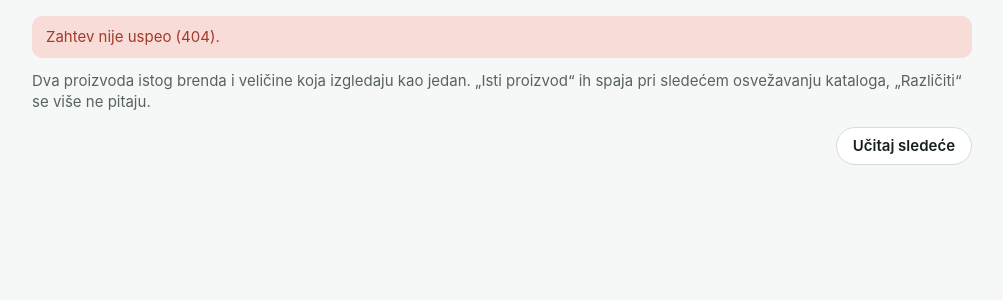
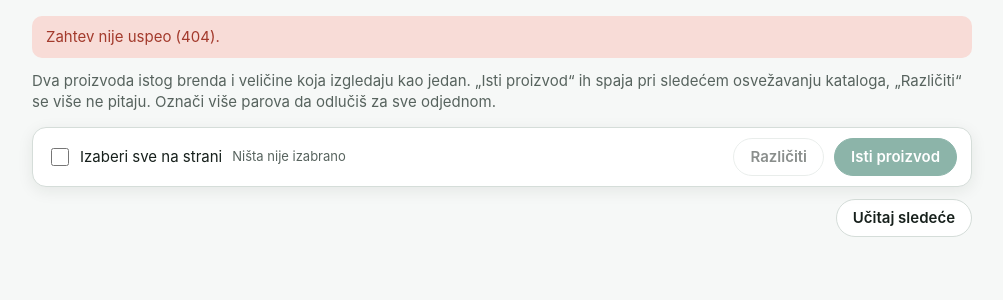
Before and after one commit to Milki19/pametna-kupovina, a web app: page /admin/index.html in a window 1280 px wide. Shown: the part 96-396 px from the top of the page, without its empty margins (138-1141 px from the left). Run offline with its HTML, style and script files only (its server is not run), Linux system fonts and the light colour scheme; data that the repository does not hold is empty; some of the project's set-up classes (security, data sources, template engines, error pages and the like) are left out, and stand-ins take their place; database files in the repository are not loaded.

Commit message:
Show the exact look-alike count in admin and decide many pairs at once
Co-Authored-By: Claude Opus 5.5 (1M context) <noreply@anthropic.com>
Claude-Session: https://claude.ai/code/session_01YMfEGj16WusUYioc4ybVdq

```diff
--- /dev/null
+++ b/pametna-kupovina-backend/src/main/java/rs/pametnakupovina/backend/dataquality/ProductMergeBatchResult.java
@@ -0,0 +1,4 @@
+package rs.pametnakupovina.backend.dataquality;
+
+public record ProductMergeBatchResult(int decided, String decision, String message) {
+}
--- /dev/null
+++ b/pametna-kupovina-backend/src/main/java/rs/pametnakupovina/backend/dataquality/ProductMergeSuggestionCount.java
@@ -0,0 +1,5 @@
+package rs.pametnakupovina.backend.dataquality;
+
+/** How many look-alike pairs wait for the owner, all of them, not one page. */
+public record ProductMergeSuggestionCount(long total) {
+}
--- a/pametna-kupovina-backend/src/main/resources/static/admin/index.html
+++ b/pametna-kupovina-backend/src/main/resources/static/admin/index.html
@@ -122,6 +122,25 @@
     .row .actions { justify-content: flex-start; }
   }
   pre { white-space: pre-wrap; word-break: break-word; font-size: 12px; margin: 8px 0 0; }
+  .select-bar {
+    position: sticky;
+    bottom: 12px;
+    z-index: 1;
+    display: flex;
+    align-items: center;
+    gap: 10px;
+    flex-wrap: wrap;
+    background: var(--surface);
+    border: 1px solid var(--line);
+    border-radius: 14px;
+    padding: 10px 14px;
+    margin: 12px 0;
+    box-shadow: 0 4px 16px rgba(23, 32, 28, .08);
+  }
+  .select-bar .grow { flex: 1; }
+  .select-bar label, .card-head label { display: inline-flex; align-items: center; gap: 8px; cursor: pointer; }
+  input[type="checkbox"] { width: 18px; height: 18px; accent-color: var(--primary); }
+  .card.selected { border-color: var(--primary); box-shadow: 0 0 0 1px var(--primary); }
 </style>
 </head>
 <body>
@@ -145,8 +164,16 @@
   <div id="error" class="banner error" hidden></div>
 
   <section id="tab-duplicates">
-    <p class="intro">Dva proizvoda istog brenda i veličine koja izgledaju kao jedan. „Isti proizvod“ ih spaja pri sledećem osvežavanju kataloga, „Različiti“ se više ne pitaju.</p>
+    <p class="intro">Dva proizvoda istog brenda i veličine koja izgledaju kao jedan. „Isti proizvod“ ih spaja pri sledećem osvežavanju kataloga, „Različiti“ se više ne pitaju. Označi više parova da odlučiš za sve odjednom.</p>
+    <p class="meta" id="duplicates-total"></p>
     <div id="duplicates"></div>
+    <div class="select-bar" id="duplicates-bar" hidden>
+      <label><input type="checkbox" id="duplicates-all"> Izaberi sve na strani</label>
+      <span class="meta" id="duplicates-selected">Ništa nije izabrano</span>
+      <span class="grow"></span>
+      <button class="secondary" id="duplicates-different" disabled>Različiti</button>
+      <button class="primary" id="duplicates-same" disabled>Isti proizvod</button>
+    </div>
     <div class="actions"><button class="secondary" id="duplicates-more">Učitaj sledeće</button></div>
   </section>
 
@@ -264,23 +291,90 @@
   }
 
   // Isti proizvodi?
+  const DUPLICATES_PAGE = 50;
+  const selectedPairs = new Map();
+
+  function pairsWord(count) {
+    const lastTwo = count % 100;
+    const last = count % 10;
+    if (last === 1 && lastTwo !== 11) return 'par';
+    if (last >= 2 && last <= 4 && (lastTwo < 12 || lastTwo > 14)) return 'para';
+    return 'parova';
+  }
+
+  async function loadDuplicateCount() {
+    try {
+      const { total } = await api('/duplicates/count');
+      const shown = document.querySelectorAll('#duplicates .card').length;
+      document.getElementById('count-duplicates').textContent = total ? '(' + total + ')' : '';
+      document.getElementById('duplicates-total').textContent = total
+        ? 'Ukupno ' + total + ' ' + pairsWord(total) + ' čeka odluku, ovde je prikazano ' + shown + '.'
+        : '';
+    } catch (error) { /* the list shows the error */ }
+  }
+
+  function updateSelection() {
+    const count = selectedPairs.size;
+    const cards = document.querySelectorAll('#duplicates .card');
+    document.getElementById('duplicates-bar').hidden = cards.length === 0;
+    document.getElementById('duplicates-selected').textContent = count
+      ? 'Izabrano: ' + count + ' ' + pairsWord(count)
+      : 'Ništa nije izabrano';
+    const same = document.getElementById('duplicates-same');
+    const different = document.getElementById('duplicates-different');
+    same.disabled = count === 0;
+    different.disabled = count === 0;
+    same.textContent = count ? 'Svi isti proizvod (' + count + ')' : 'Isti proizvod';
+    different.textContent = count ? 'Svi različiti (' + count + ')' : 'Različiti';
+    const all = document.getElementById('duplicates-all');
+    all.checked = cards.length > 0 && count === cards.length;
+    all.indeterminate = count > 0 && count < cards.length;
+  }
+
   async function loadDuplicates() {
     const container = document.getElementById('duplicates');
     container.textContent = 'Učitavam…';
+    selectedPairs.clear();
     try {
-      const pairs = await api('/duplicates?limit=30');
+      const pairs = await api('/duplicates?limit=' + DUPLICATES_PAGE);
       showError(null);
       container.textContent = '';
-      document.getElementById('count-duplicates').textContent = pairs.length ? '(' + pairs.length + (pairs.length === 30 ? '+' : '') + ')' : '';
       if (!pairs.length) {
         container.append(el('p', { class: 'empty' }, 'Nema parova za pregled.'));
-        return;
       }
       for (const pair of pairs) container.append(duplicateCard(pair));
     } catch (error) {
       container.textContent = '';
       showError(error);
     }
+    updateSelection();
+    loadDuplicateCount();
+  }
+
+  async function decideSelected(same, button) {
+    const ids = [...selectedPairs.keys()];
+    if (!ids.length) return;
+    const bar = document.getElementById('duplicates-bar');
+    bar.querySelectorAll('button, input').forEach(control => { control.disabled = true; });
+    try {
+      const result = await api('/duplicates/decisions', {
+        method: 'POST',
+        body: JSON.stringify({ suggestionIds: ids, same })
+      });
+      showError(null);
+      for (const card of selectedPairs.values()) card.remove();
+      selectedPairs.clear();
+      toast(result.message);
+    } catch (error) {
+      showError(error);
+    }
+    bar.querySelectorAll('input').forEach(control => { control.disabled = false; });
+    if (!document.querySelector('#duplicates .card')) {
+      loadDuplicates();
+      return;
+    }
+    updateSelection();
+    loadDuplicateCount();
   }
 
   function side(item) {
@@ -292,16 +386,29 @@
 
   function duplicateCard(pair) {
     const card = el('div', { class: 'card' });
+    const checkbox = el('input', { type: 'checkbox', 'aria-label': 'Izaberi ovaj par' });
+    checkbox.addEventListener('change', () => {
+      if (checkbox.checked) selectedPairs.set(pair.id, card);
+      else selectedPairs.delete(pair.id);
+      card.classList.toggle('selected', checkbox.checked);
+      updateSelection();
+    });
     const decide = same => button => act(button,
       () => api('/duplicates/' + pair.id, { method: 'POST', body: JSON.stringify({ same }) }),
-      result => { card.remove(); toast(result.message); });
+      result => {
+        selectedPairs.delete(pair.id);
+        card.remove();
+        toast(result.message);
+        updateSelection();
+        loadDuplicateCount();
+      });
     const sameButton = el('button', { class: 'primary' }, 'Isti proizvod');
     const differentButton = el('button', { class: 'secondary' }, 'Različiti');
     sameButton.addEventListener('click', () => decide(true)(sameButton));
     differentButton.addEventListener('click', () => decide(false)(differentButton));
     card.append(
       el('div', { class: 'card-head' },
-        el('span', {}, [pair.brand, amount(pair.quantityValue, pair.baseUnit)].filter(Boolean).join(' · ')),
+        el('label', {}, checkbox, [pair.brand, amount(pair.quantityValue, pair.baseUnit)].filter(Boolean).join(' · ')),
         el('span', {}, 'sličnost naziva ' + Number(pair.score).toLocaleString('sr-RS', { maximumFractionDigits: 2 }))),
       el('div', { class: 'pair' }, side(pair.left), side(pair.right)),
       el('div', { class: 'actions' }, differentButton, sameButton));
@@ -467,6 +574,19 @@
 
   document.querySelectorAll('nav button').forEach(button => button.addEventListener('click', () => openTab(button.dataset.tab)));
   document.getElementById('duplicates-more').addEventListener('click', loadDuplicates);
+  document.getElementById('duplicates-all').addEventListener('change', () => {
+    const boxes = document.querySelectorAll('#duplicates .card input[type="checkbox"]');
+    const selectAll = selectedPairs.size < boxes.length;
+    boxes.forEach(checkbox => {
+      if (checkbox.checked !== selectAll) {
+        checkbox.checked = selectAll;
+        checkbox.dispatchEvent(new Event('change'));
+      }
+    });
+    updateSelection();
+  });
+  document.getElementById('duplicates-same').addEventListener('click', event => decideSelected(true, event.target));
+  document.getElementById('duplicates-different').addEventListener('click', event => decideSelected(false, event.target));
   document.querySelectorAll('#report-status .chip').forEach(chip => chip.addEventListener('click', () => {
     document.querySelectorAll('#report-status .chip').forEach(other => other.setAttribute('aria-pressed', String(other === chip)));
     state.reportStatus = chip.dataset.status;
```
Also changed, not shown: pametna-kupovina-backend/src/main/java/rs/pametnakupovina/backend/dataquality/ProductMergeBatchRequest.java (added, +7 -0 lines), pametna-kupovina-backend/src/main/java/rs/pametnakupovina/backend/dataquality/ProductReviewController.java (+10 -0 lines), pametna-kupovina-backend/src/main/java/rs/pametnakupovina/backend/dataquality/ProductReviewService.java (+68 -13 lines), 1 other file.
